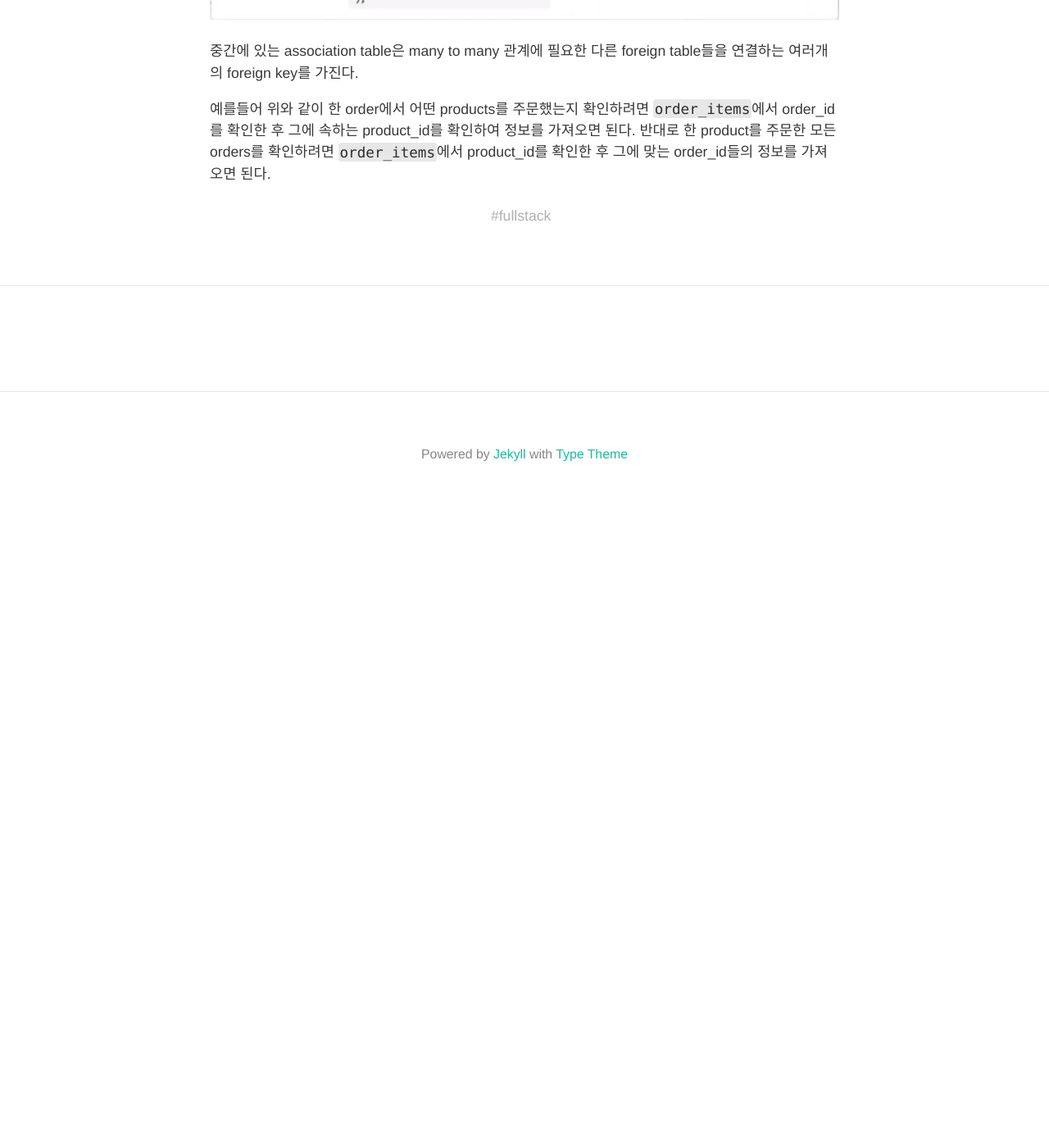
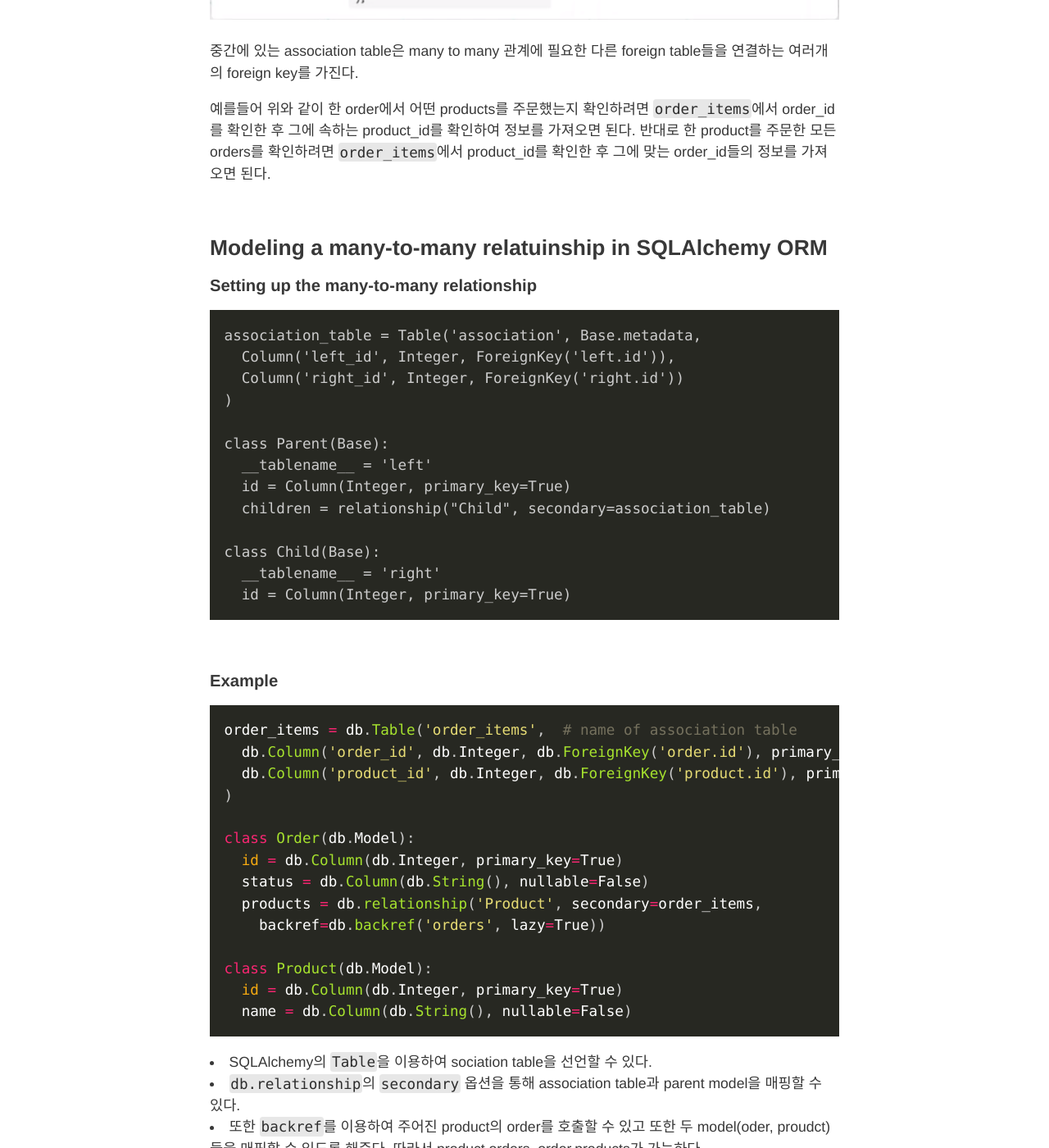
Before and after one commit to HyunlangBan/hyunlangban.github.io, a Jekyll site: the page built from _posts/2020-02-21-relationship2.md, in a window 1280 px wide and 1400 px high, scrolled down 4613 px. Shown: the whole window at 82% size. Built offline with Jekyll 4.4.1, drawn with Linux system fonts in a browser that asks for light colours; nearby versions of some CDN libraries; some web fonts are replaced; comment, search, counter and statistics services are not loaded; before the commit the page ends 5243 px from its top, so only the background shows below that; some of the changed text lies outside the part shown.

Commit message:
Update 2020-02-21-relationship2.md

````diff
--- a/_posts/2020-02-21-relationship2.md
+++ b/_posts/2020-02-21-relationship2.md
@@ -143,3 +143,61 @@ Foreign Key를 설정할때 one to many와 one to one은 그 방법이 같다.
 중간에 있는 association table은 many to many 관계에 필요한 다른 foreign table들을 연결하는 여러개의 foreign key를 가진다.
 
 예를들어 위와 같이 한 order에서 어떤 products를 주문했는지 확인하려면 `order_items`에서 order_id를 확인한 후 그에 속하는 product_id를 확인하여 정보를 가져오면 된다. 반대로 한 product를 주문한 모든 orders를 확인하려면 `order_items`에서 product_id를 확인한 후 그에 맞는 order_id들의 정보를 가져오면 된다.
+
+<br>
+
+### Modeling a many-to-many relatuinship in SQLAlchemy ORM
+#### Setting up the many-to-many relationship
+```
+association_table = Table('association', Base.metadata,
+  Column('left_id', Integer, ForeignKey('left.id')),
+  Column('right_id', Integer, ForeignKey('right.id'))
+)
+
+class Parent(Base):
+  __tablename__ = 'left'
+  id = Column(Integer, primary_key=True)
+  children = relationship("Child", secondary=association_table)
+
+class Child(Base):
+  __tablename__ = 'right'
+  id = Column(Integer, primary_key=True)
+```
+
+<br>
+
+#### Example
+```python
+order_items = db.Table('order_items',  # name of association table
+  db.Column('order_id', db.Integer, db.ForeignKey('order.id'), primary_key=True),
+  db.Column('product_id', db.Integer, db.ForeignKey('product.id'), primary_key=True)
+)
+
+class Order(db.Model):
+  id = db.Column(db.Integer, primary_key=True)
+  status = db.Column(db.String(), nullable=False)
+  products = db.relationship('Product', secondary=order_items,
+    backref=db.backref('orders', lazy=True))
+
+class Product(db.Model):
+  id = db.Column(db.Integer, primary_key=True)
+  name = db.Column(db.String(), nullable=False)
+```
+- SQLAlchemy의 `Table`을 이용하여 sociation table을 선언할 수 있다.
+- `db.relationship`의 `secondary` 옵션을 통해 association table과 parent model을 매핑할 수 있다.
+- 또한 `backref`를 이용하여 주어진 product의 order를 호출할 수 있고 또한 두 model(oder, proudct)들을 매핑할 수 있도록 해준다. 따라서 product.orders, order.products가 가능하다.
+
+<br>
+
+#### 테이블 작성해보기
+- Run Python in terminal
+```
+>>>from app import db, Order, Product
+>>>db.create_all()
+>>>order = Order(status='ready')
+>>>product = Product(name='Great widget')
+>>>order.products = [product]    # 많은 product가 올 수도 있다.
+>>>product.orders = [order]    # 많은 order가 올 수도 있다.
+>>>db.session.add(order)
+>>>db.session.commit()
+```
````
